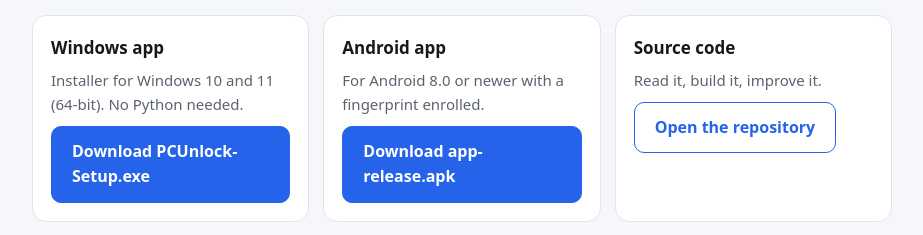
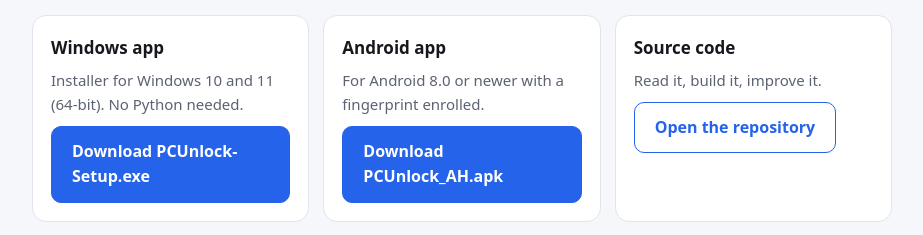
Before and after one commit to Shaikadnan5884/pc-phone-unlock, a plain HTML site: page docs/index.html in a window 1280 px wide. Shown: the part 1280-1515 px from the top of the page, without its empty margins (178-1101 px from the left). Drawn offline with Linux system fonts and the light colour scheme.

Commit message:
Update index.html

```diff
--- a/docs/index.html
+++ b/docs/index.html
@@ -108,7 +108,7 @@ footer{padding:32px 0 48px;color:var(--muted);font-size:14px;border-top:1px soli
     <div class="card">
       <h3>Android app</h3>
       <p>For Android 8.0 or newer with a fingerprint enrolled.</p>
-      <a class="btn primary" href="https://github.com/Shaikadnan5884/pc-phone-unlock/releases/latest/download/PcUnlock_AH.apk">Download app-release.apk</a>
+      <a class="btn primary" href="https://github.com/Shaikadnan5884/pc-phone-unlock/releases/latest/download/PcUnlock_AH.apk">Download PCUnlock_AH.apk</a>
     </div>
     <div class="card">
       <h3>Source code</h3>
```
